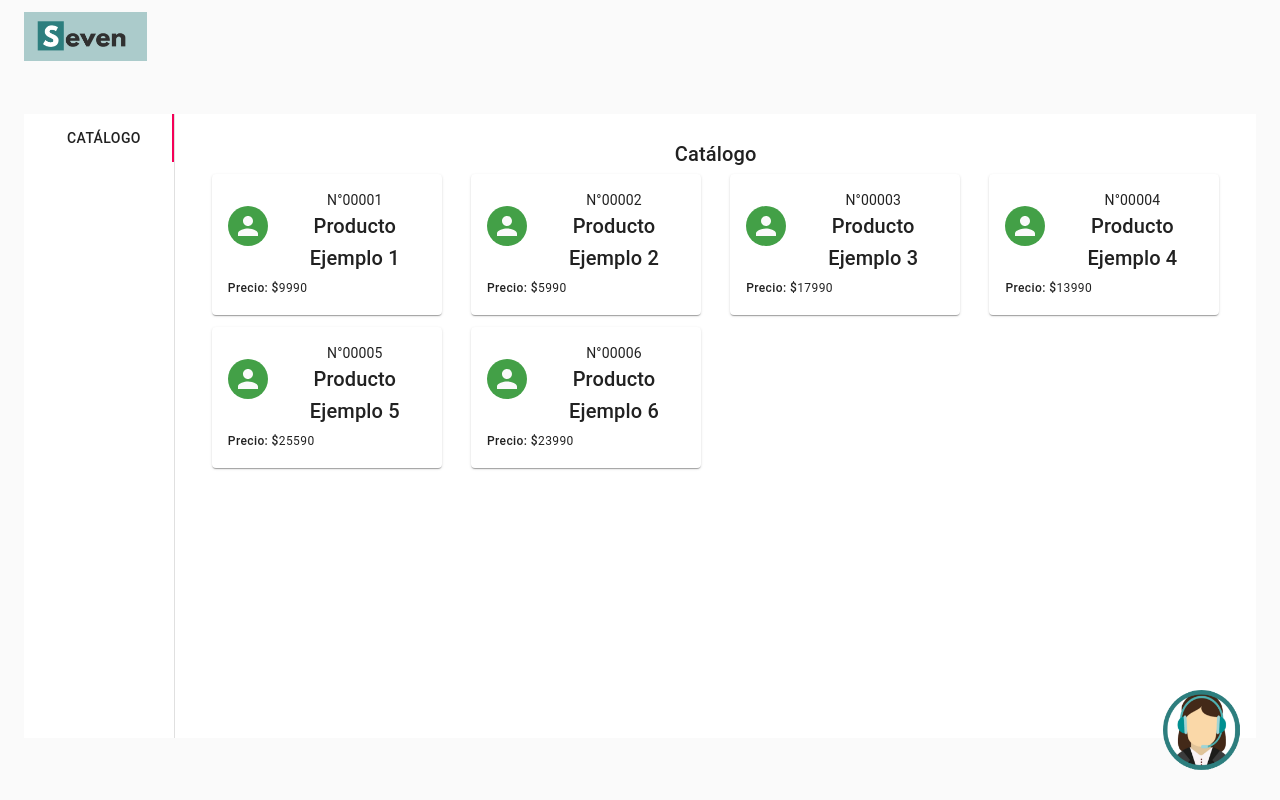
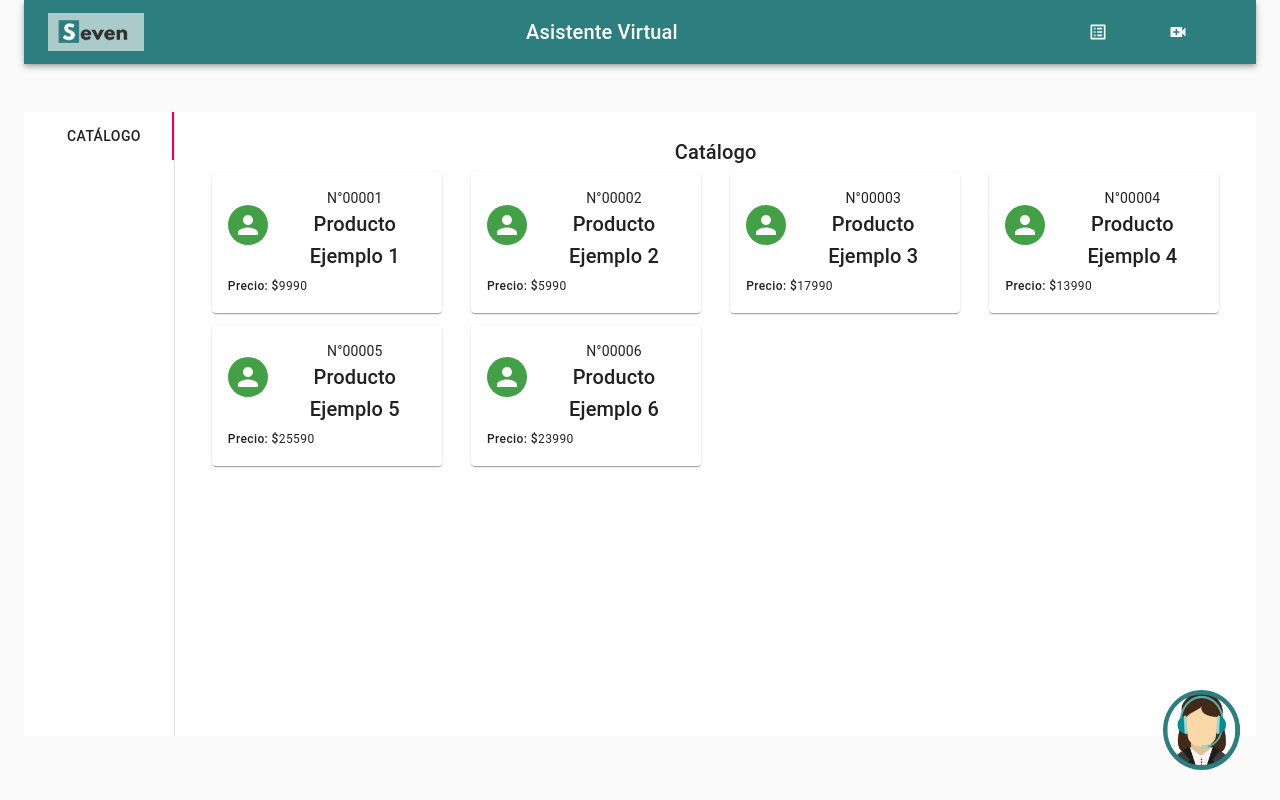
Before and after one commit to Desarrollo-de-software-seven/Front, a React (Create React App) app: page /view-catalog in a window 1280 px wide. Built offline with nearby package versions, Linux system fonts and the light colour scheme.

Commit message:
Navbar primera iteracion

```diff
--- a/package.json
+++ b/package.json
@@ -4,6 +4,7 @@
   "private": true,
   "dependencies": {
     "@material-ui/core": "^4.11.4",
+    "@material-ui/icons": "^4.11.2",
     "@material-ui/lab": "^4.0.0-alpha.58",
     "@testing-library/jest-dom": "^5.11.4",
     "@testing-library/react": "^11.1.0",
--- a/src/App.js
+++ b/src/App.js
@@ -7,6 +7,9 @@ import {
 import Landing from './pages/landing';
 import ViewCatalog from './pages/view-catalog';
 import NotFound from './pages/404';
+import ViewOtraPag from './pages/otraPag';
+
+
 import './App.css';
 
 function App() {
@@ -16,6 +19,9 @@ function App() {
         <Switch>
           <Route exact path='/view-catalog'>
             <ViewCatalog />
+          </Route>
+          <Route exact path='/otraPag'>
+            <ViewOtraPag />
           </Route>
           <Route exact path='/'>
             <Landing />
--- a/src/components/catalog.js
+++ b/src/components/catalog.js
@@ -19,7 +19,7 @@ import { green } from '@material-ui/core/colors';
 import ProductCard from './card';
 
 import { catalogProducts } from './sample_json';
-import logo from '../logo-seven.png';
+
 import call from '../call-assistant.png';
 
 const useStyles = makeStyles((theme) => ({
@@ -207,9 +207,6 @@ const ProductsList = (props) => {
 
   return (
     <React.Fragment>
-      <a href='/'>
-        <img src={logo} className="App-logo" alt="logo" style={{ height: '6%', width: '10%', marginTop: '1%' }}/>
-      </a>
       {/* // Esta taba se ve solamente cuando la pantalla es de ancho mayor a 'lg' (Ver documentación Hidden) */}
       <Hidden lgUp>
         <Paper className={classes.horizontalTabs}>
--- /dev/null
+++ b/src/components/navbar.js
@@ -0,0 +1,47 @@
+import React from 'react';
+import { makeStyles } from '@material-ui/core/styles';
+import AppBar from '@material-ui/core/AppBar';
+import Toolbar from '@material-ui/core/Toolbar';
+import Typography from '@material-ui/core/Typography';
+import Button from '@material-ui/core/Button';
+import VideoCall from '@material-ui/icons/VideoCall';
+import ListAlt from '@material-ui/icons/ListAlt';
+import logo from '../logo-seven.png';
+
+
+const useStyles = makeStyles((theme) => ({
+  root: {
+    flexGrow: 1,
+  },
+  menuButton: {
+    marginRight: theme.spacing(2),
+    fontSize: '25px',
+  },
+  title: {
+    flexGrow: 1,
+  },
+  appbar: {
+      backgroundColor: '#2d7e7e',
+  }
+}));
+
+export default function ButtonAppBar() {
+  const classes = useStyles();
+
+  return (
+    <div className={classes.root}>
+      <AppBar position="static" className= {classes.appbar}>
+        <Toolbar>
+            <a href='/'>
+                <img src={logo} className="App-logo" alt="logo" style={{ height: '6%', width: '20%', marginTop: '1%' }}/>
+            </a>
+          <Typography variant="h6" className={classes.title}>
+            Asistente Virtual
+          </Typography>
+          <Button className={classes.menuButton} color="inherit" aria-label="catalog" startIcon = {<ListAlt />} href='/view-catalog'/>
+          <Button className={classes.menuButton} color="inherit" aria-label="videocall" startIcon = {<VideoCall />} href='#'/>
+        </Toolbar>
+      </AppBar>
+    </div>
+  );
+}
--- a/src/pages/view-catalog.js
+++ b/src/pages/view-catalog.js
@@ -5,6 +5,7 @@ import {
 // import { makeStyles } from '@material-ui/core/styles';
 // import RecruitingView from '../../src/recruitment-process/recruitment_view';
 import Catalog from '../components/catalog';
+import Navbar from '../components/navbar';
 
 // const fecha = new Date();
 
@@ -12,8 +13,8 @@ export default function ViewCatalog() {
   return (
     <>
       <Container component="main" maxWidth="lg">
-
         <CssBaseline />
+        <Navbar/>
         <Catalog/>
       </Container>
     </>
```
Also changed, not shown: 1 other file (tests, documents, lock files or other folders).
